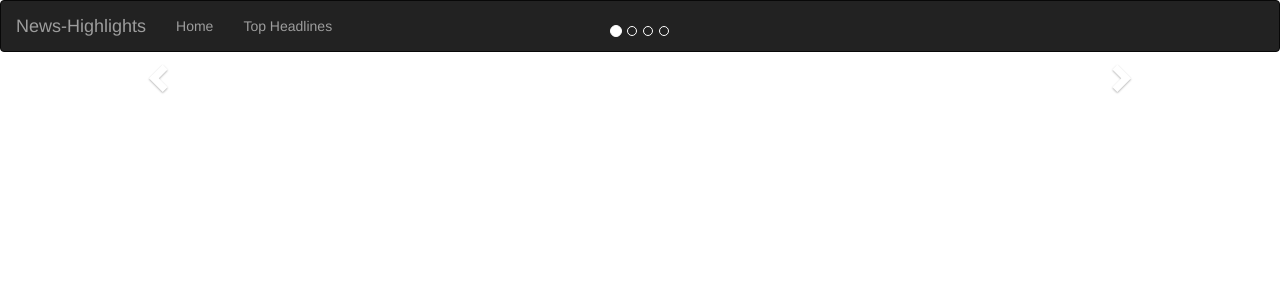
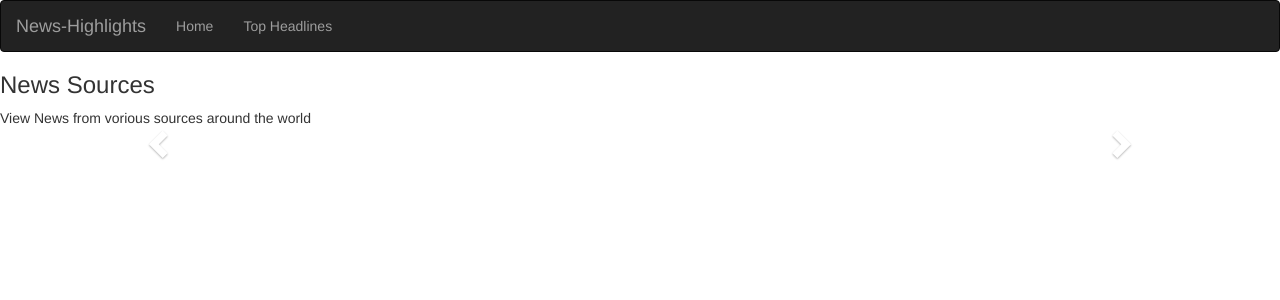
Before and after one commit to wanguinjoka/News-Highlights, a Flask app: template app/templates/index.html in a window 1280 px wide. Shown: the top 300 px of the page. Run offline with Flask 2, Linux system fonts and the light colour scheme; the template is opened without the code that fills it, so the values that code supplies are empty; parts of the project's set-up code (start-up, migrations or seed data) failed here and were passed over; some libraries are stand-ins or nearby versions.

Commit message:
api for articles not displaying

```diff
--- a/app/config.py
+++ b/app/config.py
@@ -3,7 +3,7 @@
     General configuration parent class
     '''
     SOURCE_API_BASE_URL = 'https://newsapi.org/v2/sources?category={}&apiKey={}'
-    ARTICLE_API_BASE_URL ='https://newsapi.org/v2/top-headlines?country=us&apiKey={}'
+    ARTICLE_API_BASE_URL ='https://newsapi.org/v2/top-headlines?sources=bbc-news&apiKey={}'
 
 
 class ProdConfig(Config):
--- a/app/static/index.css
+++ b/app/static/index.css
@@ -0,0 +1,8 @@
+.container{
+	text-align: center;
+	background-color: #d3d3d3;
+}
+.carousel-caption{
+	text-align: left;
+	color: red;
+}
--- a/app/templates/articles.html
+++ b/app/templates/articles.html
@@ -2,7 +2,7 @@
 {% block content %}
 <h2> Top headlines</h2>
 <div class ="container">
-{% for topHeadlines in topHeadlines %}
+{% for topHeadlines in article %}
 <ul>
  <img src="{{ article.urlToImage}}" alt ="article image" class="img-responsive">
  <li><a href='{{article.url }}'><{{article.title}}</a></li>
--- a/app/templates/index.html
+++ b/app/templates/index.html
@@ -5,11 +5,14 @@
 {{ super() }}
 <meta name="viewport" content="width=device-width, initial-scale=1">
 <link rel="stylesheet" href="https://maxcdn.bootstrapcdn.com/bootstrap/3.3.7/css/bootstrap.min.css">
+ <link rel="stylesheet" href="{{url_for('static',filename='index.css')}}">
 <script src="https://ajax.googleapis.com/ajax/libs/jquery/3.3.1/jquery.min.js"></script>
 <script src="https://maxcdn.bootstrapcdn.com/bootstrap/3.3.7/js/bootstrap.min.js"></script>
 {% endblock %}
 <!--Contentblock -->
 {%block content%}
+<h3>News Sources</h3>
+<p>View News from vorious sources around the world</p>
 <div class ="container">
     <div id="myCarousel" class="carousel slide" data-ride="carousel">
         <!-- Indicators -->
```
